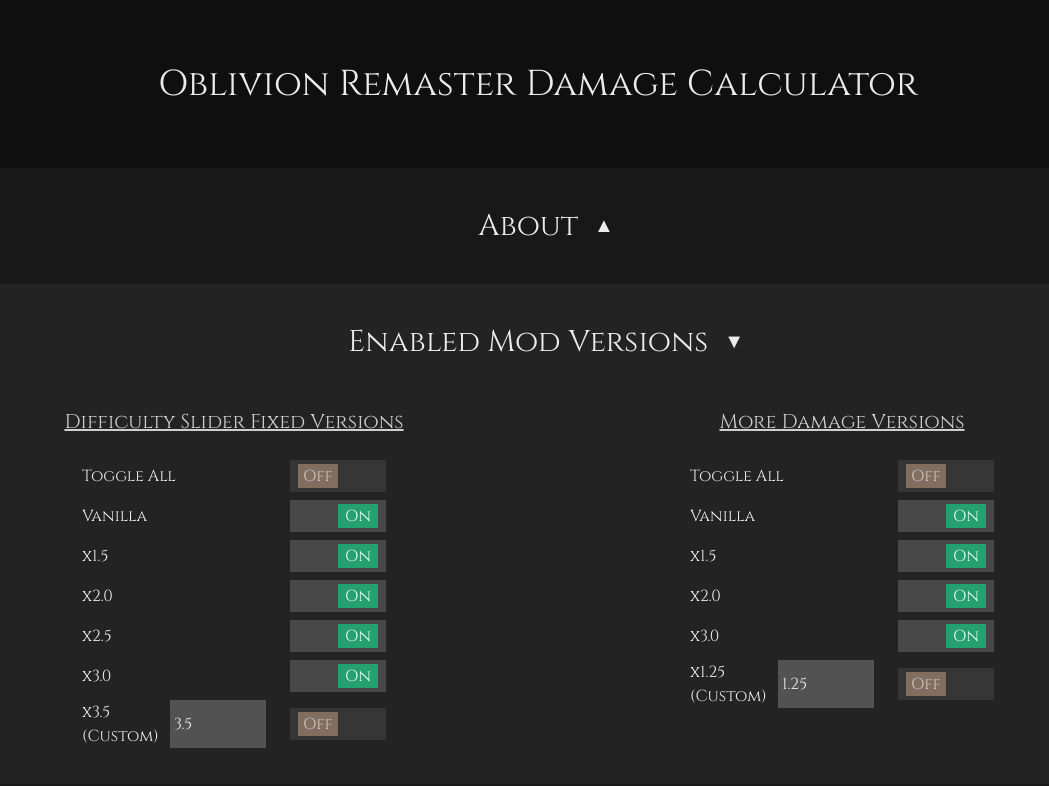
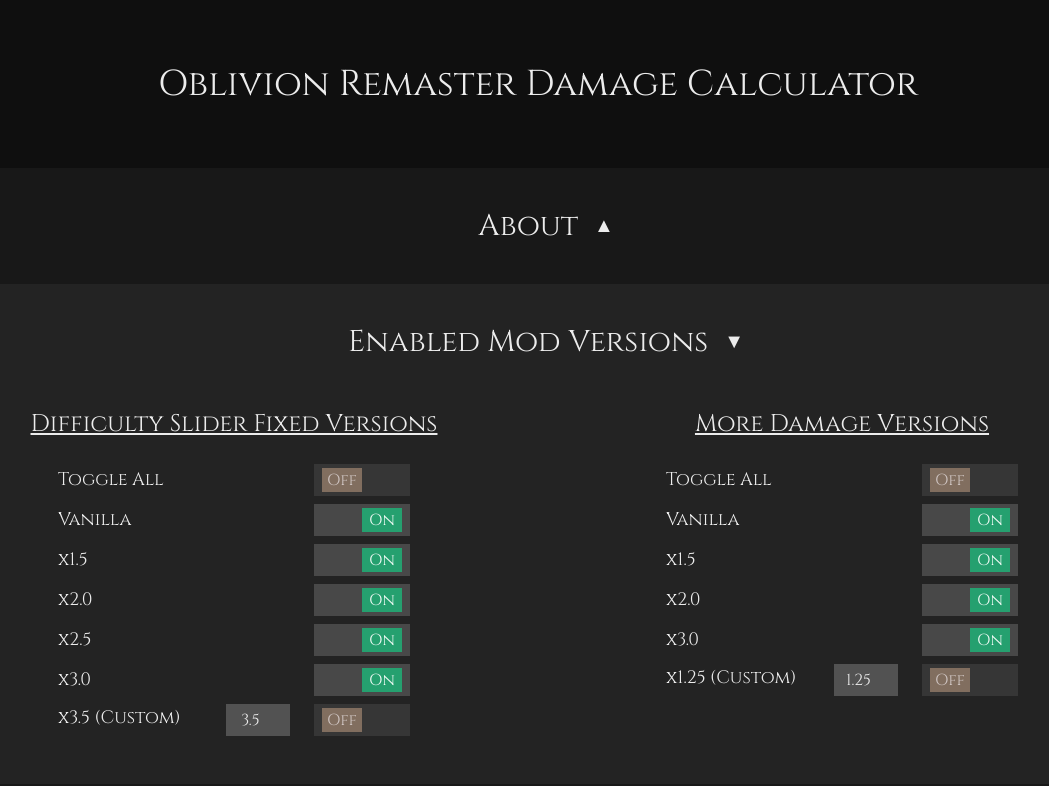
Before and after one commit to Tarrega88/oblivion-remaster-difficulty-calculator, a React (Vite) app: page / in a window 1280 px wide. Both pictures are taken after a click on the element "Enabled Mod Versions". Shown: the top 786 px of the page, without its empty margins (102-1151 px from the left). Built offline with nearby package versions, Linux system fonts and the light colour scheme.

Commit message:
styling tweaks

```diff
--- a/src/ui/ModFilterInput.jsx
+++ b/src/ui/ModFilterInput.jsx
@@ -8,12 +8,14 @@
   }
 
   return (
-    <input
-      type="number"
-      className="bg-ironshade-400 text-ironshade-50 w-24 px-1"
-      onChange={handleChange}
-      value={value}
-    ></input>
+    <div className="flex items-center">
+      <input
+        type="number"
+        className="bg-ironshade-400 text-ironshade-50 h-8 w-16 px-1 text-center"
+        onChange={handleChange}
+        value={value}
+      ></input>
+    </div>
   );
 }
 
--- a/src/ui/Subheader.jsx
+++ b/src/ui/Subheader.jsx
@@ -1,10 +1,10 @@
 export default function Subheader({ text, link = "" }) {
   return (
-    <div className="px-2 py-4 text-center text-xl">
+    <div className="px-2 py-4 text-center text-2xl">
       {link ? (
         <a
           href={link}
-          className="text-ironshade-100 hover:text-emeraldshade-200 underline transition-all duration-200"
+          className="text-ironshade-50 hover:text-emeraldshade-200 underline underline-offset-2 transition-all duration-200"
           target="_blank"
           rel="noopener noreferrer"
         >
--- a/src/ui/Toggle.jsx
+++ b/src/ui/Toggle.jsx
@@ -15,8 +15,8 @@
 
   return (
     <div className="flex w-full items-center justify-center gap-4">
-      <div className="flex w-48 justify-between">
-        <div className="flex px-2" title={tooltip}>
+      <div className="flex w-60 justify-between">
+        <div className="flex px-2 text-lg" title={tooltip}>
           {text}
         </div>
         {children}
```
